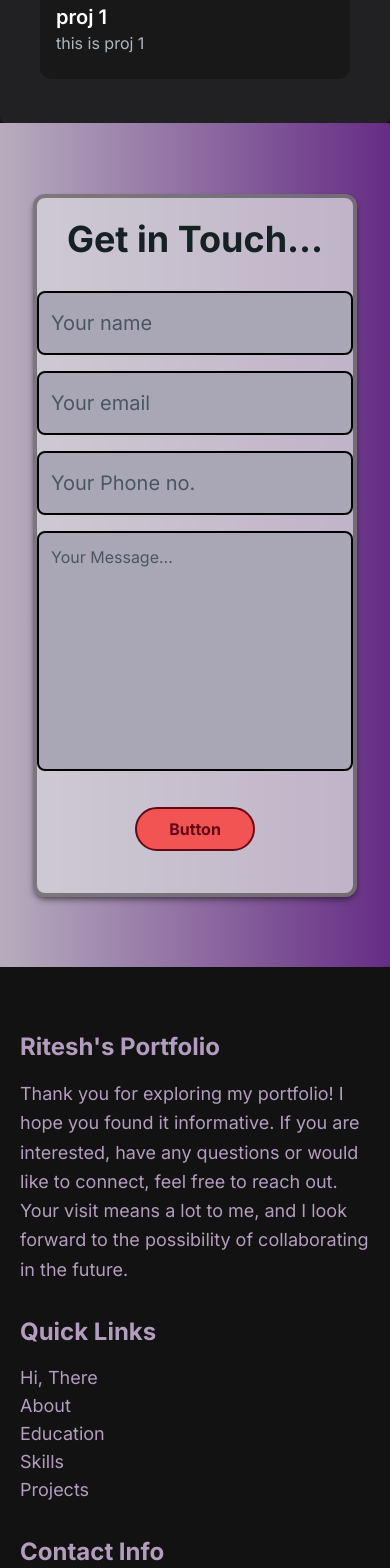
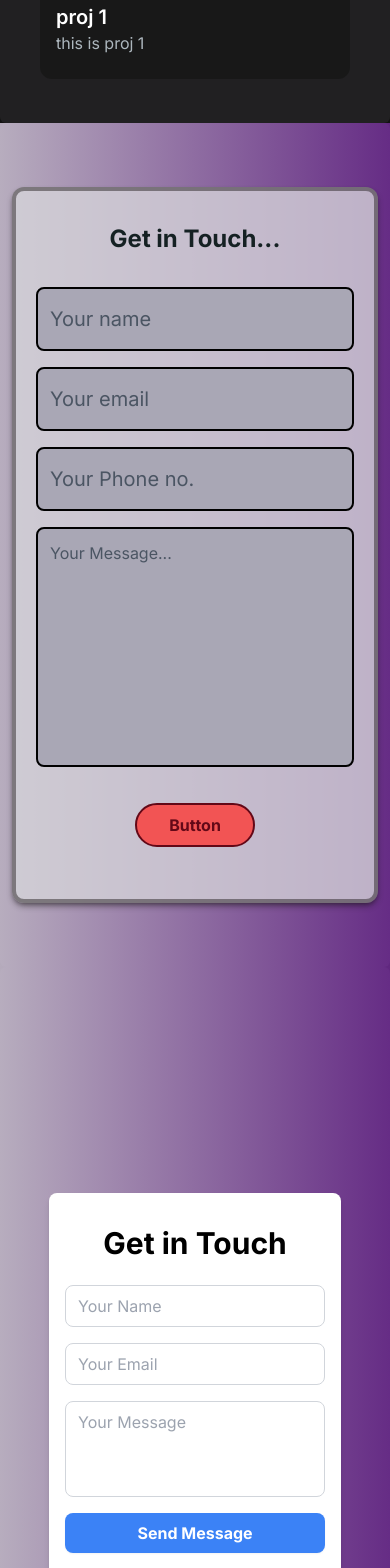
Before and after one commit to mohanty-ritesh/portfolio_website, a Next.js app: page / in a window 390 px wide. Shown: the part 4460-6028 px from the top of the page. Built offline with nearby package versions, Linux system fonts and the light colour scheme.

Commit message:
mail style

```diff
--- a/app/Components/EmailSection.jsx
+++ b/app/Components/EmailSection.jsx
@@ -33,17 +33,17 @@ const EmailSection = () => {
     }
   }
   return (
-    <section className="ContactMe bg-gradient-to-r from-[#d3c7dbd7] to-[#9034c29e] flex justify-center items-center h-screen">
+    <section className=" px-3 bg-gradient-to-r from-[#d3c7dbd7] to-[#9034c29e] flex justify-center items-center h-screen">
       <motion.form
         ref={formRef}
         variants={formVariants}
         initial="initial"
         animate={isInView ? "animate" : "initial"} // Animate based on visibility
         transition={{ duration: 0.3 }}
-        className="border-4 border-[#17131372] shadow-[#17131372] bg-[#d6d4d9ca]  shadow-md flex flex-col justify-center items-center  sm:px-8 md:px-12 lg:px-16 xl:px-20 rounded-xl lg:w-auto xl:w-6/12" // Adjust width for larger screens
-        style={{ height: 'calc(10/12 * 100vh)' }}
+        className="border-4 w-full border-[#17131372] px-5 lg:h-[80%] lg:w-[40%] sm:h-[65%] sm:w-[50%] py-8 shadow-[#17131372] bg-[#d6d4d9ca]  shadow-md flex flex-col justify-center items-center  sm:px-8 md:px-12 lg:px-16 xl:px-20 rounded-xl " // Adjust width for larger screens
+        // style={{ height: 'calc(10/12 * 100vh)' }}
       >
-        <div className="text-4xl  text-left text-[#152123]  font-bold mb-8  "><h1 >Get in Touch...</h1> </div>
+        <div className="xl:text-4xl text-2xl md:text-3xl text-left text-[#152123]  font-bold mb-8  "><h1 >Get in Touch...</h1> </div>
         <input className="text-xl bg-[#A9A7B5] border-2 border-black rounded-lg outline-none text-[#2c2c2e] mb-4 py-4 px-3 placeholder-gray-600 w-full" name='namee' type="text" id="namee" placeholder="Your name" required />
         <input className="text-xl bg-[#A9A7B5] border-2 border-black rounded-lg outline-none text-[#2c2c2e] mb-4 py-4 px-3 placeholder-gray-600 w-full" name='email' type="email" id="email" placeholder="Your email" required />
         <input className="text-xl bg-[#A9A7B5] border-2 border-black rounded-lg outline-none text-[#2c2c2e] mb-4 py-4 px-3 placeholder-gray-600 w-full" name='phone' type="text" id="phone" placeholder="Your Phone no." required />
--- /dev/null
+++ b/app/Components/Rr.jsx
@@ -0,0 +1,41 @@
+import React from 'react';
+
+const Rr = () => {
+  return (
+    <section className="bg-gradient-to-r from-[#d3c7dbd7] to-[#9034c29e] flex justify-center items-center h-screen">
+      <div className="max-w-md px-4 py-8 rounded-lg shadow-md bg-white flex flex-col items-center">
+        <h1 className="text-3xl font-bold mb-6 text-center">Get in Touch</h1>
+        <form className="w-full flex flex-col space-y-4">
+          <input
+            className="px-3 py-2 rounded-lg border border-gray-300 focus:outline-none focus:ring-1 focus:ring-blue-500 sm:px-4 md:px-6" // Adjust padding for different screen sizes
+            type="text"
+            placeholder="Your Name"
+            name="name"
+            required
+          />
+          <input
+            className="px-3 py-2 rounded-lg border border-gray-300 focus:outline-none focus:ring-1 focus:ring-blue-500 sm:px-4 md:px-6"
+            type="email"
+            placeholder="Your Email"
+            name="email"
+            required
+          />
+          <textarea
+            className="px-3 py-2 rounded-lg border border-gray-300 focus:outline-none focus:ring-1 focus:ring-blue-500 h-24 resize-none sm:px-4 md:px-6" // Adjust padding for different screen sizes
+            placeholder="Your Message"
+            name="message"
+            required
+          ></textarea>
+          <button
+            className="bg-blue-500 hover:bg-blue-700 text-white font-bold py-2 px-4 rounded-lg shadow-sm"
+            type="submit"
+          >
+            Send Message
+          </button>
+        </form>
+      </div>
+    </section>
+  );
+};
+
+export default Rr;
--- a/app/page.js
+++ b/app/page.js
@@ -4,6 +4,7 @@ import AboutSection from "./Components/AboutSection";
 import ProjectSection from "./Components/ProjectSection";
 import EmailSection from "./Components/EmailSection";
 import SkillsSection from "./Components/SkillsSection";
+import Rr from "./Components/Rr";
 import Footer from "./Components/Footer";
 export default function Home() {
   return (
@@ -16,6 +17,7 @@ export default function Home() {
       <div className="container mx-auto    bg-[#212022]  rounded-md"> <SkillsSection /></div>
       <div className="container mx-auto px-10 py-4  bg-[#212022]  rounded-md"> <ProjectSection /></div>
       <div className="container mx-auto    bg-[#212022]  rounded-md"> <EmailSection /></div>
+      <div className="container mx-auto    bg-[#212022]  rounded-md"> <Rr/></div>
       <div className="container mx-auto  text-[#c4acd0e8]  bg-[#121212] "> <Footer /></div>
       <div><h2 className="bg-[#121212] text-[#585653e0] text-center py-1">© This Portfolio is Made By Ritesh Mohanty --♥--</h2></div>
     </main>
```
